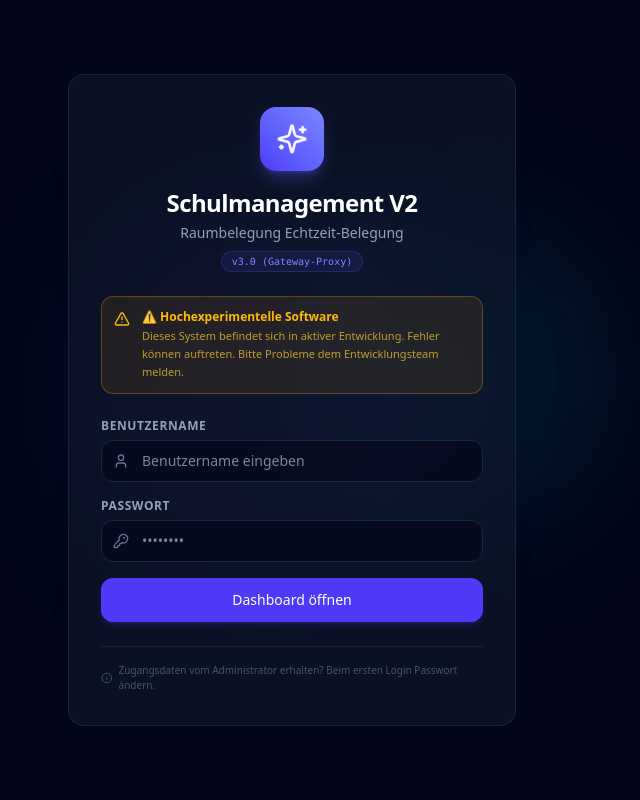
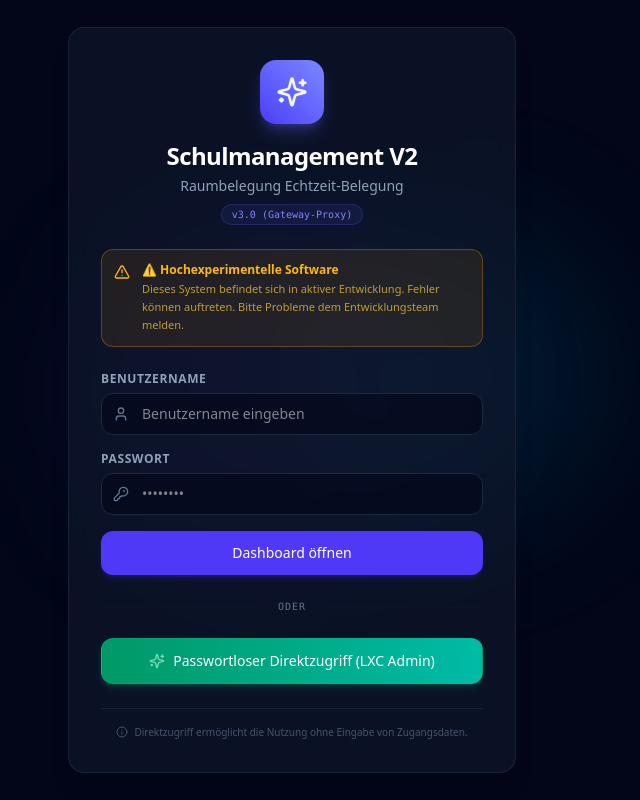
Before and after one commit to damessner/antigravity, a Next.js app in the folder frontend/: page /login in a window 1280 px wide. Shown: the whole page, without its empty margins (348-988 px from the left). Built offline with nearby package versions, Linux system fonts and the light colour scheme.

Commit message:
password

```diff
--- a/frontend/src/app/login/page.tsx
+++ b/frontend/src/app/login/page.tsx
@@ -11,6 +11,7 @@ export default function LoginPage() {
   const [password, setPassword] = useState("");
   const [error, setError] = useState("");
   const [isLoading, setIsLoading] = useState(false);
+  const [isBypassing, setIsBypassing] = useState(false);
 
   const handleLogin = async (e: React.FormEvent) => {
     e.preventDefault();
@@ -42,6 +43,33 @@ export default function LoginPage() {
       setError(err.message || "Verbindung zum Server fehlgeschlagen");
     } finally {
       setIsLoading(false);
+    }
+  };
+
+  const handleBypassLogin = async () => {
+    setError("");
+    setIsBypassing(true);
+
+    try {
+      const apiUrl = getApiUrl();
+      const res = await fetch(`${apiUrl}/api/bypass-login`, {
+        method: "POST",
+        headers: { "Content-Type": "application/json" },
+      });
+
+      const data = await res.json();
+      if (!res.ok) {
+        throw new Error(data.error || "Bypass fehlgeschlagen");
+      }
+
+      localStorage.setItem("token", data.token);
+      localStorage.setItem("user", JSON.stringify(data.user));
+
+      router.replace("/");
+    } catch (err: any) {
+      setError(err.message || "Bypass-Verbindung zum Server fehlgeschlagen");
+    } finally {
+      setIsBypassing(false);
     }
   };
 
@@ -96,7 +124,7 @@ export default function LoginPage() {
                 onChange={(e: React.ChangeEvent<HTMLInputElement>) => setUsername(e.target.value)}
                 placeholder="Benutzername eingeben"
                 className="w-full bg-slate-950/60 border border-slate-800 rounded-xl py-2.5 pl-10 pr-4 text-white text-sm focus:outline-none focus:border-indigo-500 focus:ring-1 focus:ring-indigo-500 transition-colors"
-                required
+                required={!isBypassing}
               />
             </div>
           </div>
@@ -115,14 +143,14 @@ export default function LoginPage() {
                 onChange={(e: React.ChangeEvent<HTMLInputElement>) => setPassword(e.target.value)}
                 placeholder="••••••••"
                 className="w-full bg-slate-950/60 border border-slate-800 rounded-xl py-2.5 pl-10 pr-4 text-white text-sm focus:outline-none focus:border-indigo-500 focus:ring-1 focus:ring-indigo-500 transition-colors"
-                required
+                required={!isBypassing}
               />
             </div>
           </div>
 
           <button
             type="submit"
-            disabled={isLoading}
+            disabled={isLoading || isBypassing}
             className="w-full mt-2 bg-indigo-600 hover:bg-indigo-500 text-white font-medium text-sm py-3 rounded-xl transition-all shadow-md shadow-indigo-600/20 active:scale-[0.99] disabled:opacity-50 flex items-center justify-center gap-2"
           >
             {isLoading ? (
@@ -134,12 +162,37 @@ export default function LoginPage() {
               <span>Dashboard öffnen</span>
             )}
           </button>
+
+          <div className="relative flex py-2 items-center">
+            <div className="flex-grow border-t border-slate-800/20"></div>
+            <span className="flex-shrink mx-4 text-[10px] text-slate-500 font-mono uppercase tracking-widest">Oder</span>
+            <div className="flex-grow border-t border-slate-800/20"></div>
+          </div>
+
+          <button
+            type="button"
+            onClick={handleBypassLogin}
+            disabled={isLoading || isBypassing}
+            className="w-full bg-gradient-to-r from-emerald-600 to-teal-500 hover:from-emerald-500 hover:to-teal-400 text-white font-medium text-sm py-3 rounded-xl transition-all shadow-md shadow-emerald-500/20 active:scale-[0.99] disabled:opacity-50 flex items-center justify-center gap-2 border border-emerald-500/20"
+          >
+            {isBypassing ? (
+              <>
+                <Loader2 className="w-4 h-4 animate-spin" />
+                <span>Direktzugriff wird geladen...</span>
+              </>
+            ) : (
+              <>
+                <Sparkles className="w-4 h-4 text-emerald-200 animate-pulse" />
+                <span>Passwortloser Direktzugriff (LXC Admin)</span>
+              </>
+            )}
+          </button>
         </form>
 
         <div className="mt-6 pt-4 border-t border-slate-800/80 flex items-center justify-center gap-1.5 text-slate-600">
           <Info className="w-3 h-3" />
           <p className="text-[10px]">
-            Zugangsdaten vom Administrator erhalten? Beim ersten Login Passwort ändern.
+            Direktzugriff ermöglicht die Nutzung ohne Eingabe von Zugangsdaten.
           </p>
         </div>
       </div>
```
Also changed, not shown: 1 other file (tests, documents, lock files or other folders).
